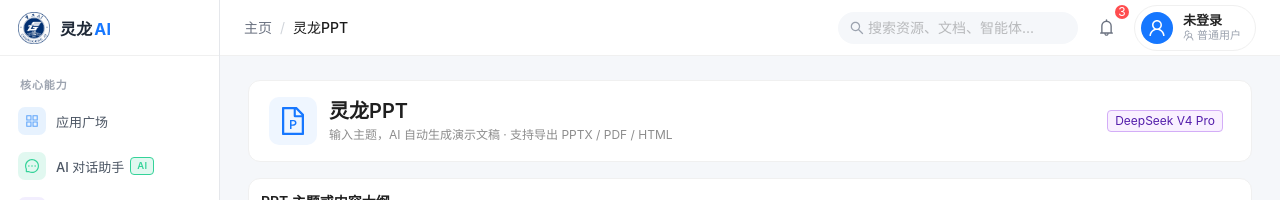
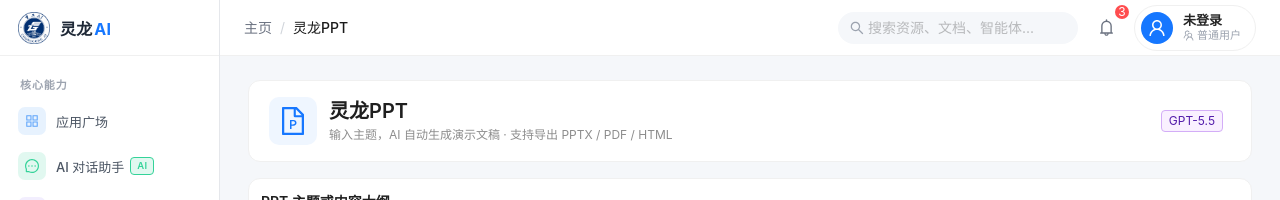
Before and after one commit to lien2004/OmniStack-AI, a React (Vite) app in the folder linglong-ui/: page /ppt in a window 1280 px wide. Shown: the top 200 px of the page. Built offline with nearby package versions, Linux system fonts and the light colour scheme.

Commit message:
PptAgent 模型改为 gpt-5.5 解决 jtokkit 未知模型报错

```diff
--- a/linglong-ui/src/pages/PPTBuilder/index.tsx
+++ b/linglong-ui/src/pages/PPTBuilder/index.tsx
@@ -339,7 +339,7 @@
             </Text>
           </div>
         </div>
-        <Tag color="purple">DeepSeek V4 Pro</Tag>
+        <Tag color="purple">GPT-5.5</Tag>
       </div>
 
       <div className="ppt-body">
```
Also changed, not shown: 1 other file (tests, documents, lock files or other folders).
